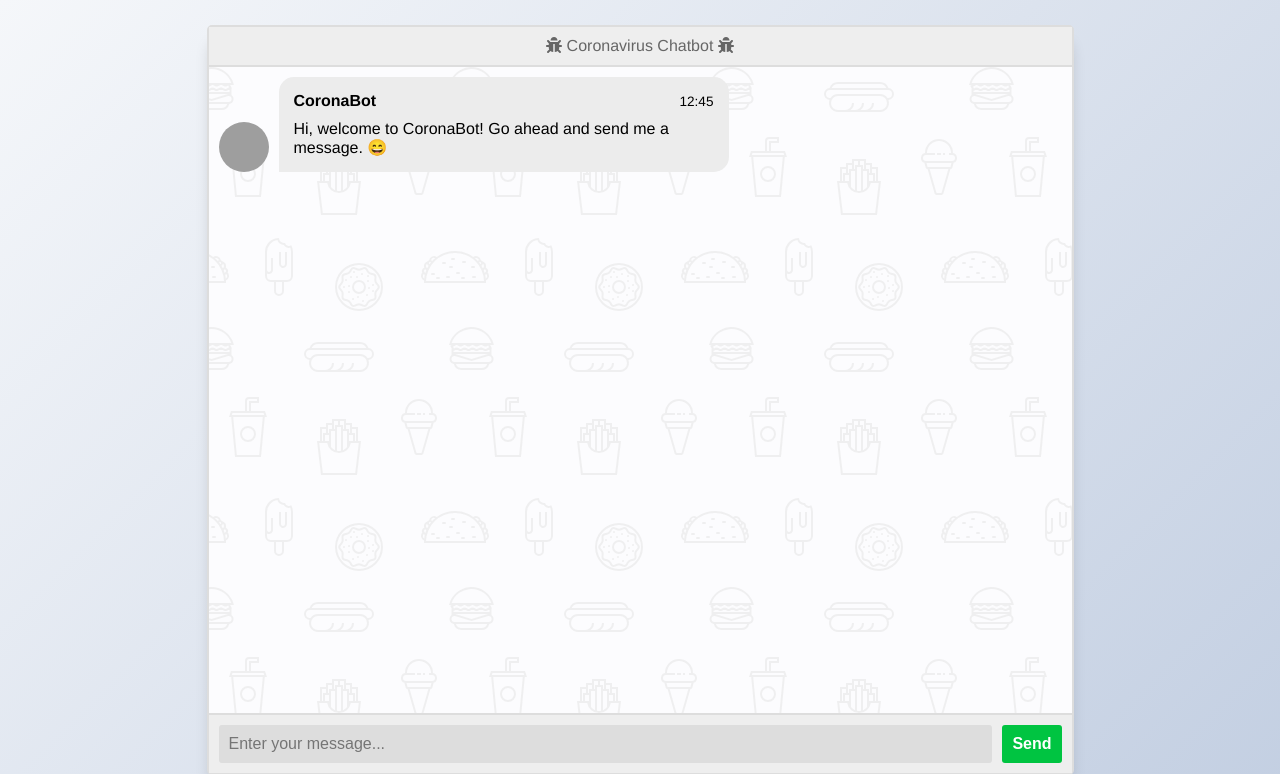
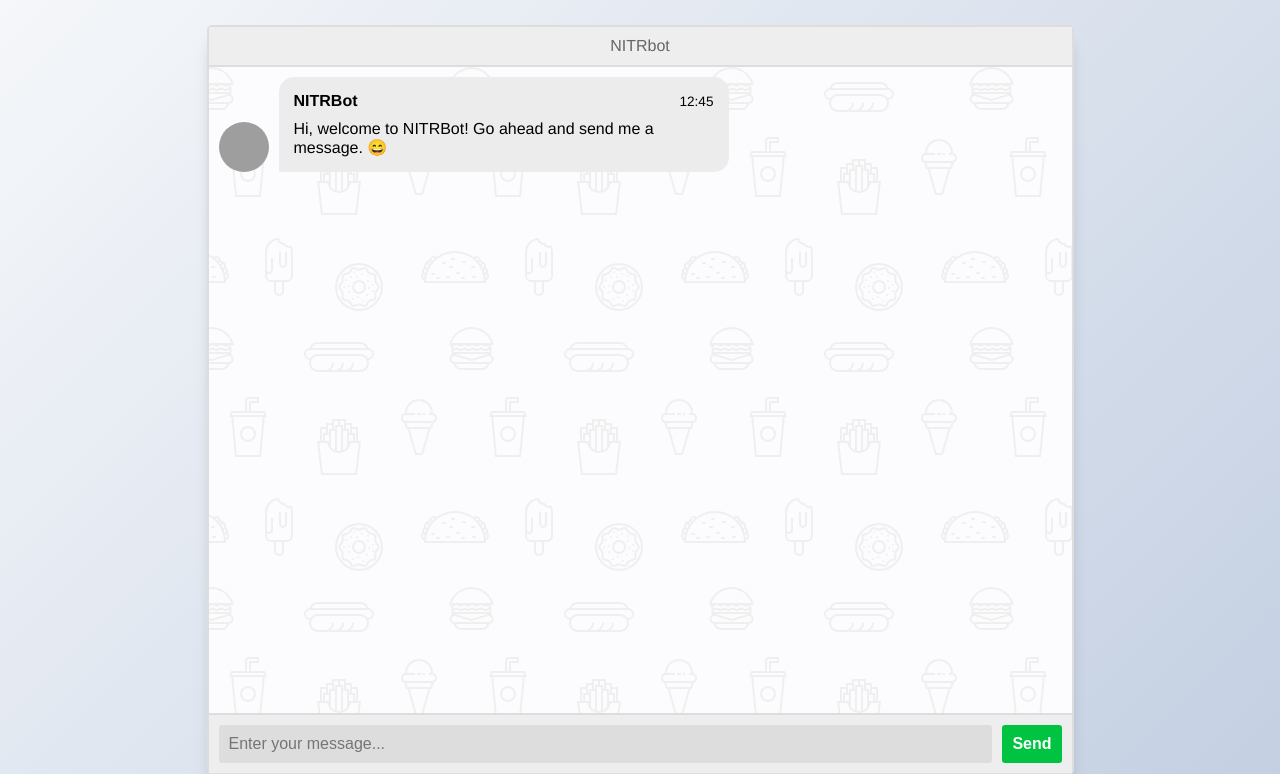
Before and after one commit to sahilrmaniyaredu/chatbot, a Flask app: page / in a window 1280 px wide. Shown: the top 774 px of the page. Run offline with Flask 2, Linux system fonts and the light colour scheme; some libraries are stand-ins or nearby versions; grey boxes are pictures that could not be loaded.

Commit message:
Add files via upload

```diff
--- a/templates/index.html
+++ b/templates/index.html
@@ -3,11 +3,12 @@
 
 <head>
   <meta charset="UTF-8">
-  <title>CoronaBot</title>
+  <title>NITRBot</title>
   <meta charset="UTF-8">
   <meta name="viewport" content="width=device-width, initial-scale=1.0">
   <meta http-equiv="X-UA-Compatible" content="ie=edge">
   <link rel="stylesheet" href="{{ url_for('static', filename='styles/style.css') }}">
+  <link rel="stylesheet" href="https://fonts.googleapis.com/icon?family=Material+Icons">
   <script src="https://ajax.googleapis.com/ajax/libs/jquery/3.2.1/jquery.min.js"></script>
 </head>
 
@@ -16,7 +17,7 @@
   <section class="msger">
     <header class="msger-header">
       <div class="msger-header-title">
-        <i class="fas fa-bug"></i> Coronavirus Chatbot <i class="fas fa-bug"></i>
+        NITRbot
       </div>
     </header>
 
@@ -26,12 +27,12 @@
 
         <div class="msg-bubble">
           <div class="msg-info">
-            <div class="msg-info-name">CoronaBot</div>
+            <div class="msg-info-name">NITRBot</div>
             <div class="msg-info-time">12:45</div>
           </div>
 
           <div class="msg-text">
-            Hi, welcome to CoronaBot! Go ahead and send me a message. 😄
+            Hi, welcome to NITRBot! Go ahead and send me a message. 😄
           </div>
         </div>
       </div>
```
